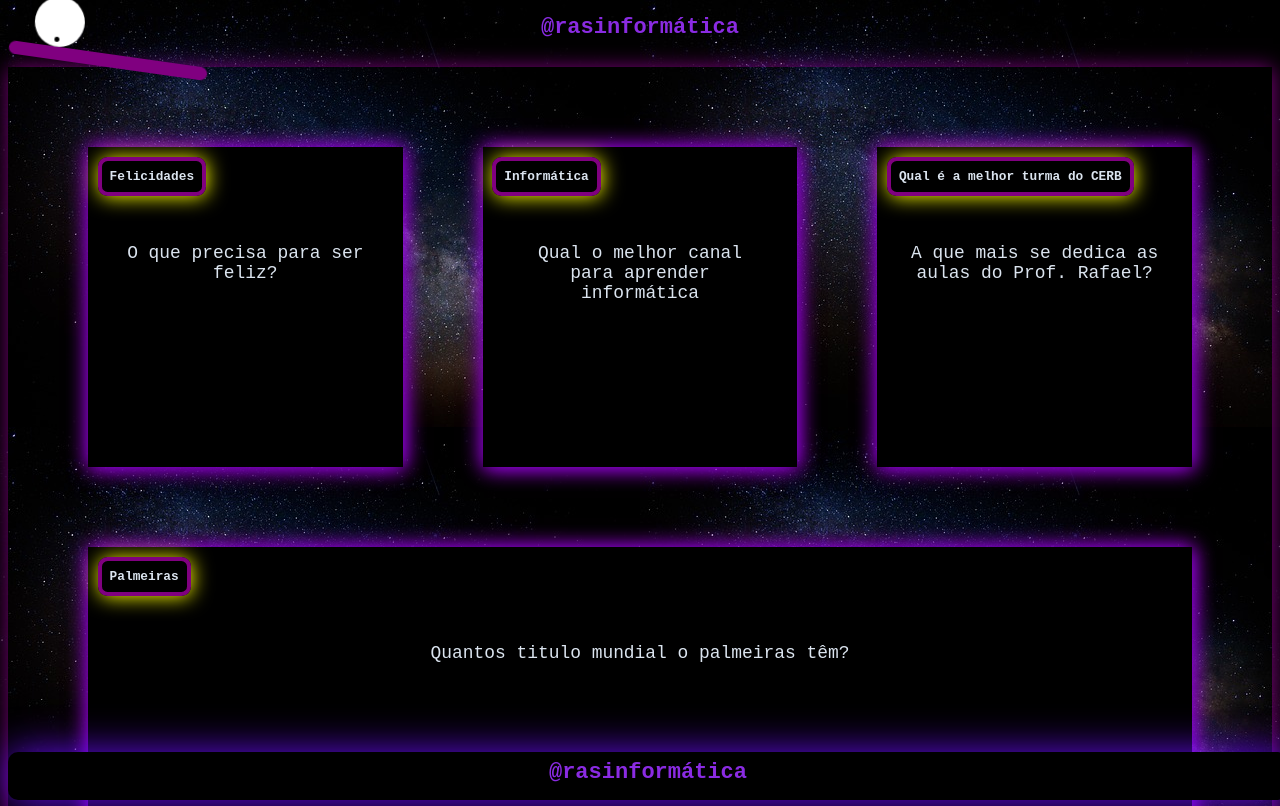
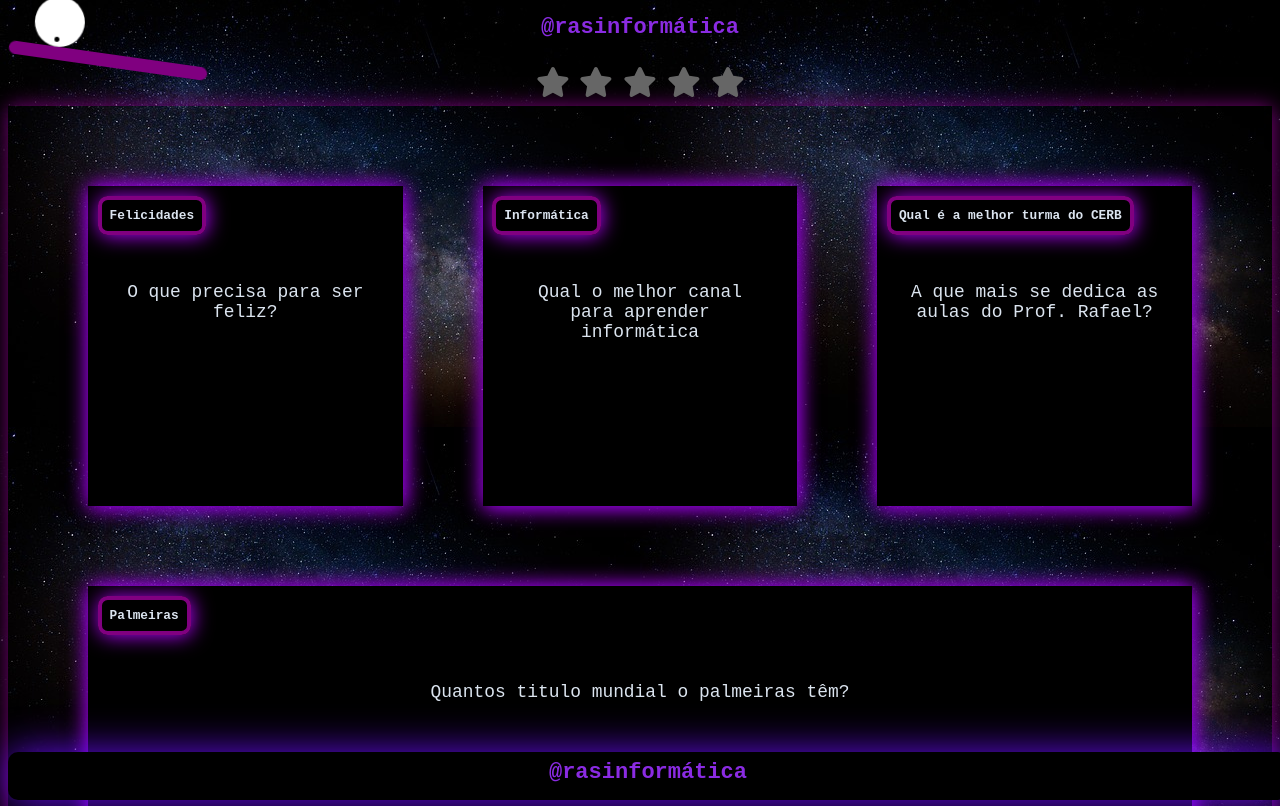
Before and after one commit to professor-rafael/Pagina-Web-Ferramenta-Interativa, a plain HTML site: page index.html in a window 1280 px wide. Shown: the top 806 px of the page. Drawn offline with Linux system fonts and the light colour scheme.

Commit message:
Add files via upload

```diff
--- a/index.html
+++ b/index.html
@@ -19,7 +19,7 @@
 
     ::-webkit-scrollbar-track
     {
-        background: purple;
+        background: green;
     }
 
     ::-webkit-scrollbar-thumb
@@ -43,12 +43,63 @@
         <div class="ball"></div>
     </div>
 
+
+        <div class="radio">
+            <input value="1" name="rating" type="radio" id="rating-1" />
+            <label title="1 stars" for="rating-1">
+              <svg xmlns="http://www.w3.org/2000/svg" height="1em" viewBox="0 0 576 512">
+                <path
+                  d="M316.9 18C311.6 7 300.4 0 288.1 0s-23.4 7-28.8 18L195 150.3 51.4 171.5c-12 1.8-22 10.2-25.7 21.7s-.7 24.2 7.9 32.7L137.8 329 113.2 474.7c-2 12 3 24.2 12.9 31.3s23 8 33.8 2.3l128.3-68.5 128.3 68.5c10.8 5.7 23.9 4.9 33.8-2.3s14.9-19.3 12.9-31.3L438.5 329 542.7 225.9c8.6-8.5 11.7-21.2 7.9-32.7s-13.7-19.9-25.7-21.7L381.2 150.3 316.9 18z"
+                ></path>
+              </svg>
+            </label>
+
+            <input value="2" name="rating" type="radio" id="rating-2" />
+            <label title="2 stars" for="rating-2">
+              <svg xmlns="http://www.w3.org/2000/svg" height="1em" viewBox="0 0 576 512">
+                <path
+                  d="M316.9 18C311.6 7 300.4 0 288.1 0s-23.4 7-28.8 18L195 150.3 51.4 171.5c-12 1.8-22 10.2-25.7 21.7s-.7 24.2 7.9 32.7L137.8 329 113.2 474.7c-2 12 3 24.2 12.9 31.3s23 8 33.8 2.3l128.3-68.5 128.3 68.5c10.8 5.7 23.9 4.9 33.8-2.3s14.9-19.3 12.9-31.3L438.5 329 542.7 225.9c8.6-8.5 11.7-21.2 7.9-32.7s-13.7-19.9-25.7-21.7L381.2 150.3 316.9 18z"
+                ></path>
+              </svg>
+            </label>
+
+            <input value="3" name="rating" type="radio" id="rating-3" />
+            <label title="3 stars" for="rating-3">
+              <svg xmlns="http://www.w3.org/2000/svg" height="1em" viewBox="0 0 576 512">
+                <path
+                  d="M316.9 18C311.6 7 300.4 0 288.1 0s-23.4 7-28.8 18L195 150.3 51.4 171.5c-12 1.8-22 10.2-25.7 21.7s-.7 24.2 7.9 32.7L137.8 329 113.2 474.7c-2 12 3 24.2 12.9 31.3s23 8 33.8 2.3l128.3-68.5 128.3 68.5c10.8 5.7 23.9 4.9 33.8-2.3s14.9-19.3 12.9-31.3L438.5 329 542.7 225.9c8.6-8.5 11.7-21.2 7.9-32.7s-13.7-19.9-25.7-21.7L381.2 150.3 316.9 18z"
+                ></path>
+              </svg>
+            </label>
+
+            <input value="4" name="rating" type="radio" id="rating-4" />
+            <label title="4 stars" for="rating-4">
+              <svg xmlns="http://www.w3.org/2000/svg" height="1em" viewBox="0 0 576 512">
+                <path
+                  d="M316.9 18C311.6 7 300.4 0 288.1 0s-23.4 7-28.8 18L195 150.3 51.4 171.5c-12 1.8-22 10.2-25.7 21.7s-.7 24.2 7.9 32.7L137.8 329 113.2 474.7c-2 12 3 24.2 12.9 31.3s23 8 33.8 2.3l128.3-68.5 128.3 68.5c10.8 5.7 23.9 4.9 33.8-2.3s14.9-19.3 12.9-31.3L438.5 329 542.7 225.9c8.6-8.5 11.7-21.2 7.9-32.7s-13.7-19.9-25.7-21.7L381.2 150.3 316.9 18z"
+                ></path>
+              </svg>
+            </label>
+
+            <input value="5" name="rating" type="radio" id="rating-5" />
+            <label title="5 star" for="rating-5">
+              <svg xmlns="http://www.w3.org/2000/svg" height="1em" viewBox="0 0 576 512">
+                <path
+                  d="M316.9 18C311.6 7 300.4 0 288.1 0s-23.4 7-28.8 18L195 150.3 51.4 171.5c-12 1.8-22 10.2-25.7 21.7s-.7 24.2 7.9 32.7L137.8 329 113.2 474.7c-2 12 3 24.2 12.9 31.3s23 8 33.8 2.3l128.3-68.5 128.3 68.5c10.8 5.7 23.9 4.9 33.8-2.3s14.9-19.3 12.9-31.3L438.5 329 542.7 225.9c8.6-8.5 11.7-21.2 7.9-32.7s-13.7-19.9-25.7-21.7L381.2 150.3 316.9 18z"
+                ></path>
+              </svg>
+            </label>
+          </div>
+
+
     <main>
         <section id="container">
 
     </main>
+
     <footer>
         <p>@rasinformática</p>
+
     </footer>
     <script src="app.js"></script>
     <script src="perguntas.js"></script>
--- a/style.css
+++ b/style.css
@@ -45,7 +45,7 @@ body {
     border-radius: 0.6rem;
     font-size: 1vw;
     backface-visibility: hidden;
-    box-shadow: 1px 1px 20px yellow;
+    box-shadow: 1px 1px 20px rgb(179, 0, 255);
 }
 
 .cartao__conteudo p {
@@ -86,7 +86,7 @@ body {
 
 footer {
     background-color: black;
-    color: blueviolet;
+    color: blueviolet;;
     font-size: larger;
     position: fixed;
     bottom: 0;
@@ -188,3 +188,134 @@ h1{
       transform: rotate(0deg);
     }
   }
+
+
+
+  /* From Uiverse.io by elijahgummer */
+.radio {
+    display: flex;
+    justify-content: center;
+    gap: 10px;
+  }
+
+  .radio > input {
+    position: absolute;
+    appearance: none;
+  }
+
+  .radio > label {
+    cursor: pointer;
+    font-size: 30px;
+    position: relative;
+    display: inline-block;
+    transition: transform 0.3s ease;
+  }
+
+  .radio > label > svg {
+    fill: #666;
+    transition: fill 0.3s ease;
+  }
+
+  .radio > label::before,
+  .radio > label::after {
+    content: "";
+    position: absolute;
+    width: 6px;
+    height: 6px;
+    background-color: #ff9e0b;
+    border-radius: 50%;
+    opacity: 0;
+    transform: scale(0);
+    transition:
+      transform 0.4s ease,
+      opacity 0.4s ease;
+    animation: particle-explosion 1s ease-out;
+  }
+
+  .radio > label::before {
+    top: -15px;
+    left: 50%;
+    transform: translateX(-50%) scale(0);
+  }
+
+  .radio > label::after {
+    bottom: -15px;
+    left: 50%;
+    transform: translateX(-50%) scale(0);
+  }
+
+  .radio > label:hover::before,
+  .radio > label:hover::after {
+    opacity: 1;
+    transform: translateX(-50%) scale(1.5);
+  }
+
+  .radio > label:hover {
+    transform: scale(1.2);
+    animation: pulse 0.6s infinite alternate;
+  }
+
+  /* Star glow and animation on hover */
+  .radio > label:hover > svg {
+    fill: #ff9e0b;
+    filter: drop-shadow(0 0 15px rgba(255, 158, 11, 0.9));
+    animation: shimmer 1s ease infinite alternate;
+  }
+
+  .radio > input:checked + label > svg {
+    fill: #ff9e0b;
+    filter: drop-shadow(0 0 15px rgba(255, 158, 11, 0.9));
+    animation: pulse 0.8s infinite alternate;
+  }
+
+  .radio > input:checked + label ~ label > svg,
+  .radio > input:checked + label > svg {
+    fill: #ff9e0b; /* Highlight the stars */
+  }
+
+  @keyframes pulse {
+    0% {
+      transform: scale(1);
+    }
+    100% {
+      transform: scale(1.1);
+    }
+  }
+
+  @keyframes particle-explosion {
+    0% {
+      opacity: 0;
+      transform: scale(0.5);
+    }
+    50% {
+      opacity: 1;
+      transform: scale(1.2);
+    }
+    100% {
+      opacity: 0;
+      transform: scale(0.5);
+    }
+  }
+
+  @keyframes shimmer {
+    0% {
+      filter: drop-shadow(0 0 10px rgba(255, 158, 11, 0.5));
+    }
+    100% {
+      filter: drop-shadow(0 0 20px rgba(255, 158, 11, 1));
+    }
+  }
+
+  .radio > input:checked + label:hover,
+  .radio > input:checked + label:hover ~ label {
+    fill: #e58e09;
+  }
+
+  .radio > label:hover,
+  .radio > label:hover ~ label {
+    fill: #ff9e0b;
+  }
+
+  .radio input:checked ~ label svg {
+    fill: #ffa723;
+  }
```
